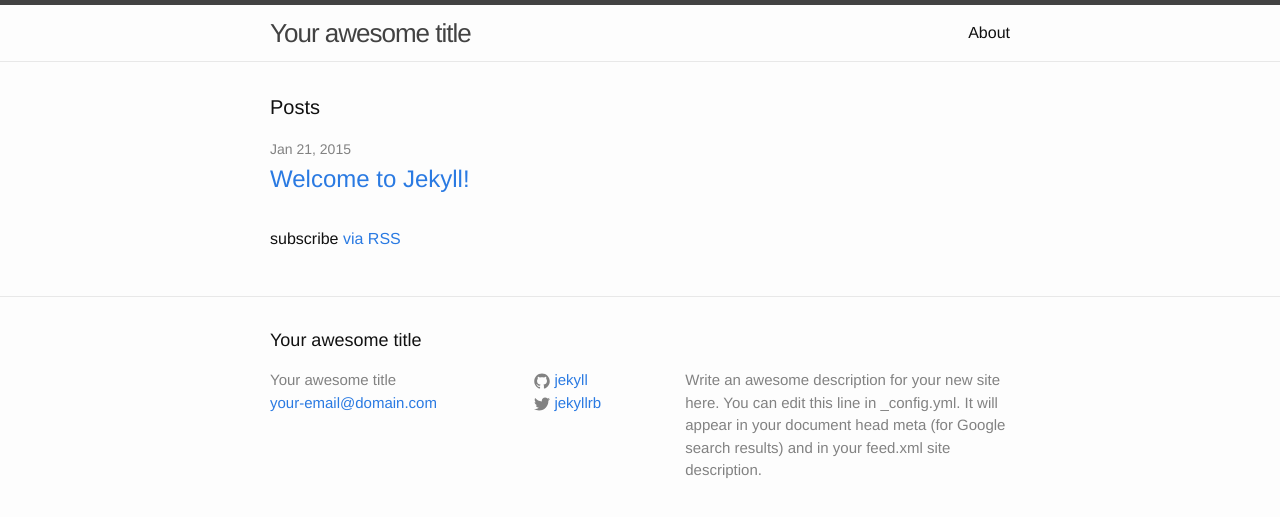
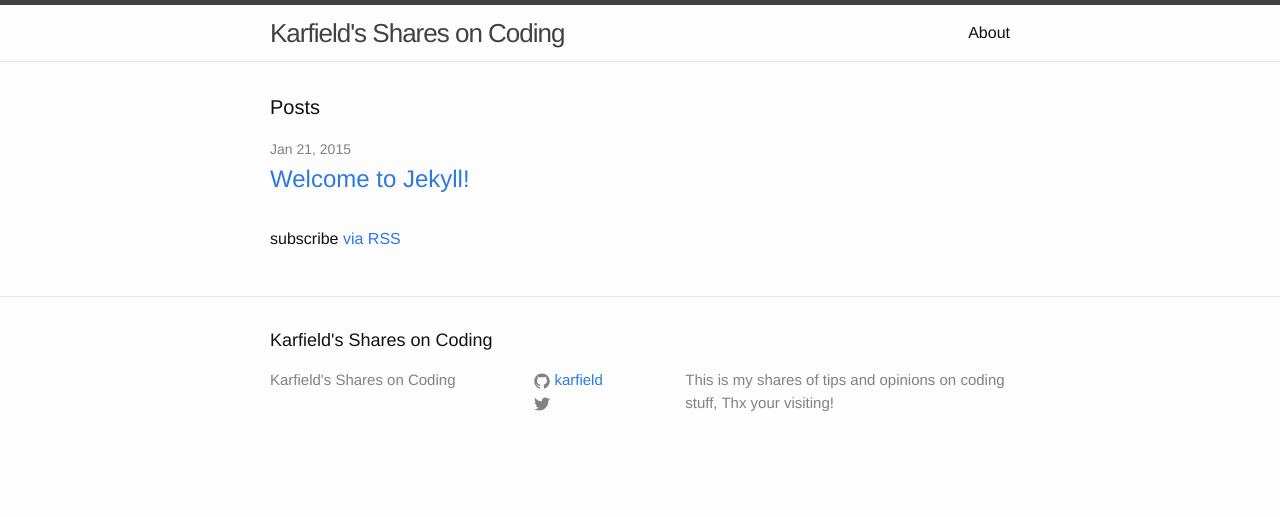
Before and after one commit to karfield/karfield.github.io, a Jekyll site: the page built from index.html, in a window 1280 px wide. Shown: the top 517 px of the page. Built offline with Jekyll 4.4.1, drawn with Linux system fonts in a browser that asks for light colours.

Commit message:
update title
Signed-off-by: Karfield Chen <kf@karfield.com>

```diff
--- a/_config.yml
+++ b/_config.yml
@@ -1,14 +1,12 @@
 # Site settings
-title: Your awesome title
-email: your-email@domain.com
+title: "Karfield's Shares on Coding"
+email: ""
 description: > # this means to ignore newlines until "baseurl:"
-  Write an awesome description for your new site here. You can edit this
-  line in _config.yml. It will appear in your document head meta (for
-  Google search results) and in your feed.xml site description.
+    This is my shares of tips and opinions on coding stuff, Thx your visiting!
 baseurl: "" # the subpath of your site, e.g. /blog/
-url: "http://yourdomain.com" # the base hostname & protocol for your site
-twitter_username: jekyllrb
-github_username:  jekyll
+url: "http://open.karfield.com" # the base hostname & protocol for your site
+twitter_username: ""
+github_username:  karfield
 
 # Build settings
 markdown: kramdown
```
Also changed, not shown: 4 other files.
